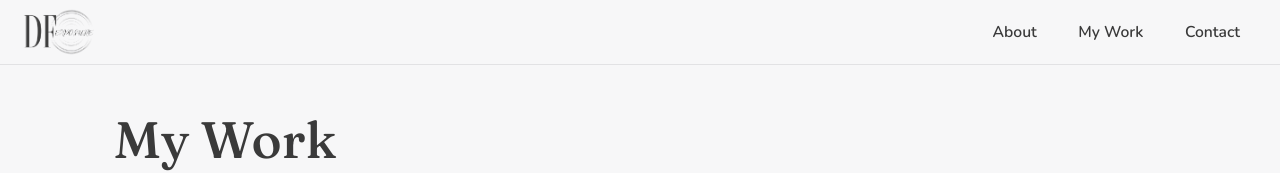
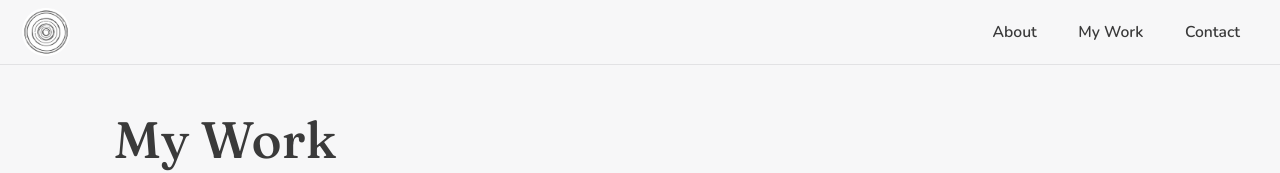
Before and after one commit to DevFlms/dfexposure, a plain HTML site: page work.html in a window 1280 px wide. Shown: the top 173 px of the page. Drawn offline with nearby package versions, Linux system fonts and the light colour scheme.

Commit message:
Update work.html

```diff
--- a/work.html
+++ b/work.html
@@ -13,7 +13,7 @@
 <body>
 
 <header class="nav">
-  <a class="brand" href="index.html" aria-label="DF Exposure home"><img src="logo.png" alt="DF Exposure"></a>
+  <a class="brand" href="/"><img src="favicon.png" alt="DF Exposure – home"></a>
   <button type="button" class="menu-btn" aria-expanded="false" aria-label="Toggle menu">Menu</button>
   <ul>
     <li><a class="link" href="index.html#about">About</a></li>
```
